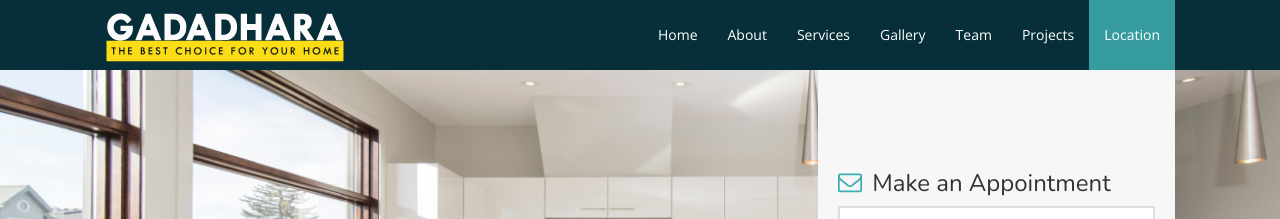
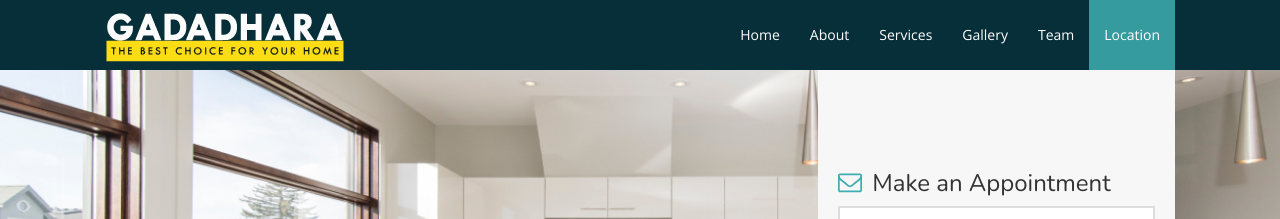
Before and after one commit to gadadhara/GADADHARA, a Jekyll site: the page built from index.html, in a window 1280 px wide. Shown: the top 219 px of the page. Built offline with Jekyll 4.4.1, drawn with Linux system fonts in a browser that asks for light colours; nearby versions of some CDN libraries.

Commit message:
Update header.html

```diff
--- a/_includes/header.html
+++ b/_includes/header.html
@@ -20,7 +20,6 @@
                 <li><a class="scroll" href="#treatments">Services</a></li>
                 <li><a class="scroll" href="#gallery">Gallery</a></li>
                 <li><a class="scroll" href="#team">Team</a></li>
-                <li><a class="scroll" href="#projects">Projects</a></li>
                 <li><a class="scroll" href="#location">Location</a></li>
             </ul>
         </div>
```
